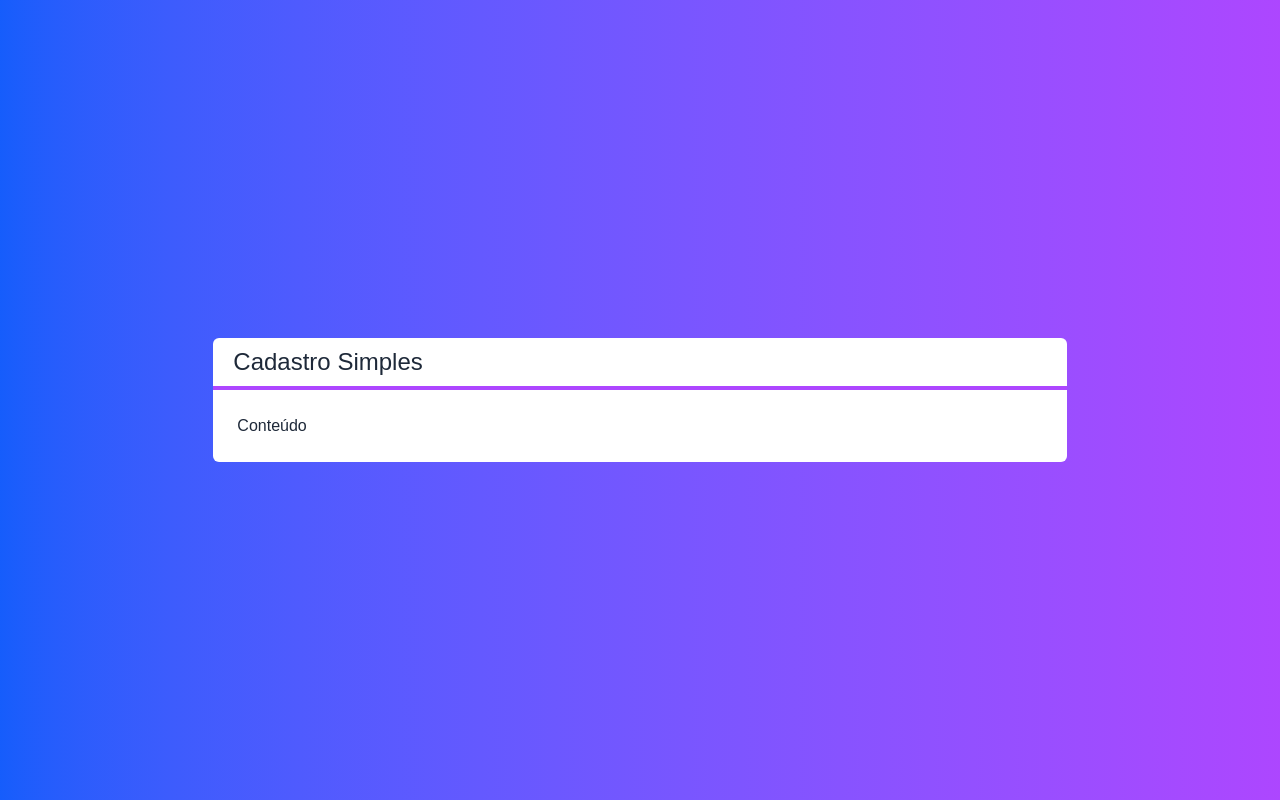
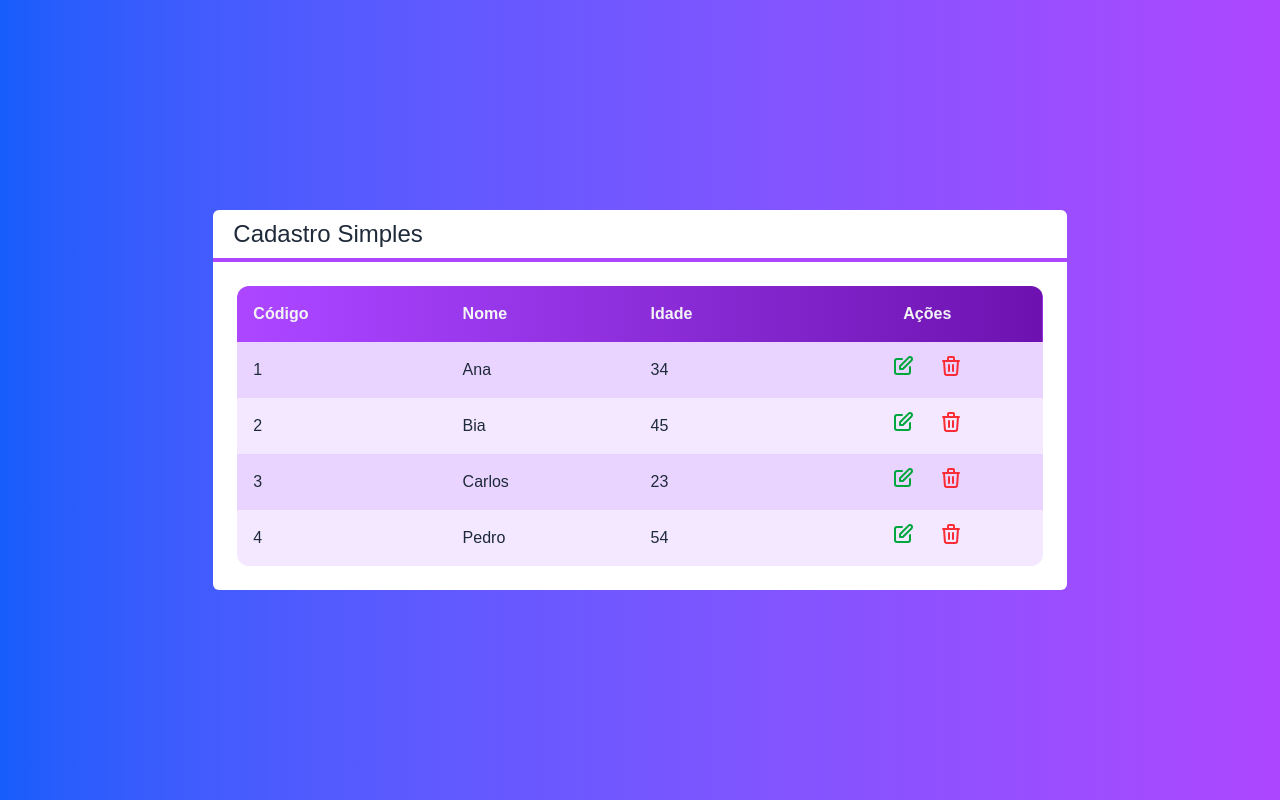
Before and after one commit to pitercoding/next-crud, a Next.js app: page / in a window 1280 px wide. Built offline with nearby package versions, Linux system fonts and the light colour scheme.

Commit message:
feat(tabela): adicionar componente de tabela com ações, estilos e ícones de edição e exclusão
incluindo:
- renderização de linhas e cabeçalho
- ícones de edição e exclusão
- botão de ação com eventos
- integração com o layout da Home

```diff
--- a/src/app/page.tsx
+++ b/src/app/page.tsx
@@ -1,13 +1,35 @@
-import Layout from "@/components/Layout"
+"use client";
+
+import Layout from "@/components/Layout";
+import Tabela from "@/components/Tabela";
+import Cliente from "@/core/Cliente";
 
 export default function Home() {
-  return(
-    <div className={`
-    flex h-screen justify-center items-center bg-linear-to-r from-blue-600 to-purple-500 text-white
-    `}>
+  const clientes = [
+    new Cliente("Ana", 34, "1"),
+    new Cliente("Bia", 45, "2"),
+    new Cliente("Carlos", 23, "3"),
+    new Cliente("Pedro", 54, "4"),
+  ];
+
+  function clienteSelecionado(cliente: Cliente) {
+    console.log(cliente.nome);
+  }
+
+  function clienteExcluido(cliente: Cliente) {
+    console.log(`Excluir... ${cliente.nome}`);
+  }
+
+  return (
+    <div
+      className="
+        flex h-screen justify-center items-center
+        bg-linear-to-r from-blue-600 to-purple-500 text-white
+      "
+    >
       <Layout titulo="Cadastro Simples">
-        <span>Conteúdo</span>
+        <Tabela clientes={clientes} clienteSelecionado={clienteSelecionado} clienteExcluido={clienteExcluido} />
       </Layout>
     </div>
-  )
+  );
 }
--- /dev/null
+++ b/src/components/Icones.tsx
@@ -0,0 +1,11 @@
+export const IconeEdicao = (
+    <svg xmlns="http://www.w3.org/2000/svg" className="h-6 w-6" fill="none" viewBox="0 0 24 24" stroke="currentColor">
+        <path strokeLinecap="round" strokeLinejoin="round" strokeWidth={2} d="M11 5H6a2 2 0 00-2 2v11a2 2 0 002 2h11a2 2 0 002-2v-5m-1.414-9.414a2 2 0 112.828 2.828L11.828 15H9v-2.828l8.586-8.586z" />
+    </svg>
+)
+
+export const IconeLixo = (
+    <svg xmlns="http://www.w3.org/2000/svg" className="h-6 w-6" fill="none" viewBox="0 0 24 24" stroke="currentColor">
+        <path strokeLinecap="round" strokeLinejoin="round" strokeWidth={2} d="M19 7l-.867 12.142A2 2 0 0116.138 21H7.862a2 2 0 01-1.995-1.858L5 7m5 4v6m4-6v6m1-10V4a1 1 0 00-1-1h-4a1 1 0 00-1 1v3M4 7h16" />
+    </svg>
+)
--- /dev/null
+++ b/src/components/Tabela.tsx
@@ -0,0 +1,87 @@
+"use client";
+
+import Cliente from "@/core/Cliente";
+import { IconeEdicao, IconeLixo } from "./Icones";
+
+interface TabelaProps {
+  clientes: Cliente[];
+  clienteSelecionado?: (cliente: Cliente) => void;
+  clienteExcluido?: (cliente: Cliente) => void;
+}
+
+export default function Tabela(props: TabelaProps) {
+  const exibirAcoes = props.clienteExcluido || props.clienteSelecionado;
+
+  function renderizarCabecalho() {
+    return (
+      <tr>
+        <th className="text-left p-4">Código</th>
+        <th className="text-left p-4">Nome</th>
+        <th className="text-left p-4">Idade</th>
+        {exibirAcoes ? <th className="p-4">Ações</th> : false}
+      </tr>
+    );
+  }
+
+  function renderizarDados() {
+    return props.clientes?.map((cliente, i) => {
+      return (
+        <tr
+          key={cliente.id}
+          className={`${i % 2 === 0 ? "bg-purple-200" : "bg-purple-100"}`}
+        >
+          <td className="text-left p-4">{cliente.id}</td>
+          <td className="text-left p-4">{cliente.nome}</td>
+          <td className="text-left p-4">{cliente.idade}</td>
+          {exibirAcoes ? renderizarAcoes(cliente) : false}
+        </tr>
+      );
+    });
+  }
+
+  function renderizarAcoes(cliente: Cliente) {
+    return (
+      <td className="flex justify-center">
+        {props.clienteSelecionado ? (
+          <button
+            onClick={() => props.clienteSelecionado?.(cliente)}
+            className="
+              flex justify-center items-center
+              text-green-600 rounded-full p-2 m-1
+              hover:bg-purple-50
+            "
+          >
+            {IconeEdicao}
+          </button>
+        ) : false}
+
+        {props.clienteExcluido ? (
+          <button
+            onClick={() => props.clienteExcluido?.(cliente)}
+            className="
+              flex justify-center items-center
+              text-red-500 rounded-full p-2 m-1
+              hover:bg-purple-50
+            "
+          >
+            {IconeLixo}
+          </button>
+        ) : false}
+      </td>
+    );
+  }
+
+  return (
+    <table className="w-full rounded-xl overflow-hidden">
+      <thead
+        className="
+          text-gray-100
+          bg-linear-to-r from-purple-500 to-purple-800
+        "
+      >
+        {renderizarCabecalho()}
+      </thead>
+      <tbody>{renderizarDados()}</tbody>
+    </table>
+  );
+}
```
